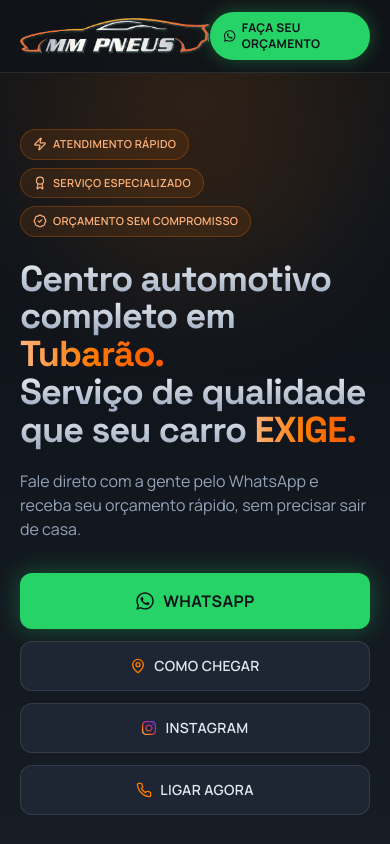
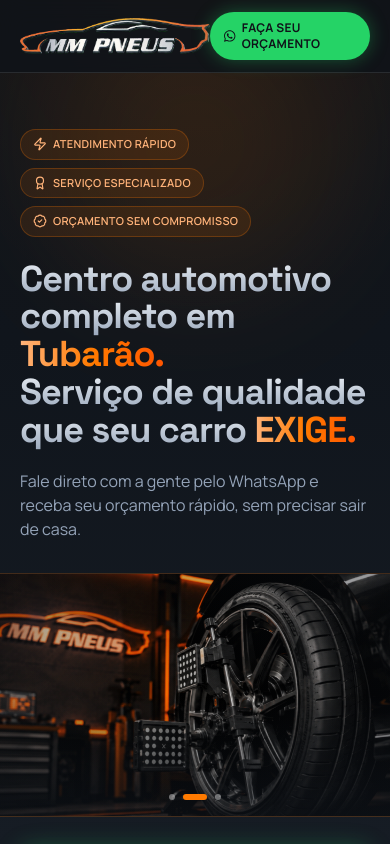
Before and after one commit to joaogabicosta/mm-pneus, a Next.js app: page / in a window 390 px wide. Shown: the top 844 px of the page. Built offline with nearby package versions, Linux system fonts and the light colour scheme.

Commit message:
Mobile: carrossel acima dos botoes e menos respiro no fim do hero

```diff
--- a/app/page.tsx
+++ b/app/page.tsx
@@ -156,8 +156,8 @@ export default function Home() {
           style={{ background: "radial-gradient(circle, rgba(255,122,0,0.35) 0%, rgba(255,85,0,0) 70%)" }}
         />
 
-        <div className="relative mx-auto grid max-w-6xl items-center gap-10 px-5 pb-16 pt-14 sm:pt-20 lg:static lg:min-h-[calc(100vh-81px)] lg:grid-cols-2 lg:py-24">
-          <div className="relative z-10">
+        <div className="relative mx-auto grid max-w-6xl items-center gap-10 px-5 pb-8 pt-14 sm:pt-20 lg:pb-16 lg:static lg:min-h-[calc(100vh-81px)] lg:grid-cols-2 lg:py-24">
+          <div className="relative z-10 lg:static">
             <div className="mb-6 flex flex-wrap gap-2">
               {BADGES.map(({ icon: Icon, label }) => (
                 <span
@@ -190,6 +190,8 @@ export default function Home() {
             <p className="mt-5 max-w-md text-base text-[#94a3b8]">
               Fale direto com a gente pelo WhatsApp e receba seu orçamento rápido, sem precisar sair de casa.
             </p>
+
+            <HeroCarousel />
 
             <div className="mt-8 grid grid-cols-1 gap-3 sm:grid-cols-3">
               <a
@@ -231,8 +233,6 @@ export default function Home() {
               </a>
             </div>
           </div>
-
-          <HeroCarousel />
         </div>
       </section>
 
```
